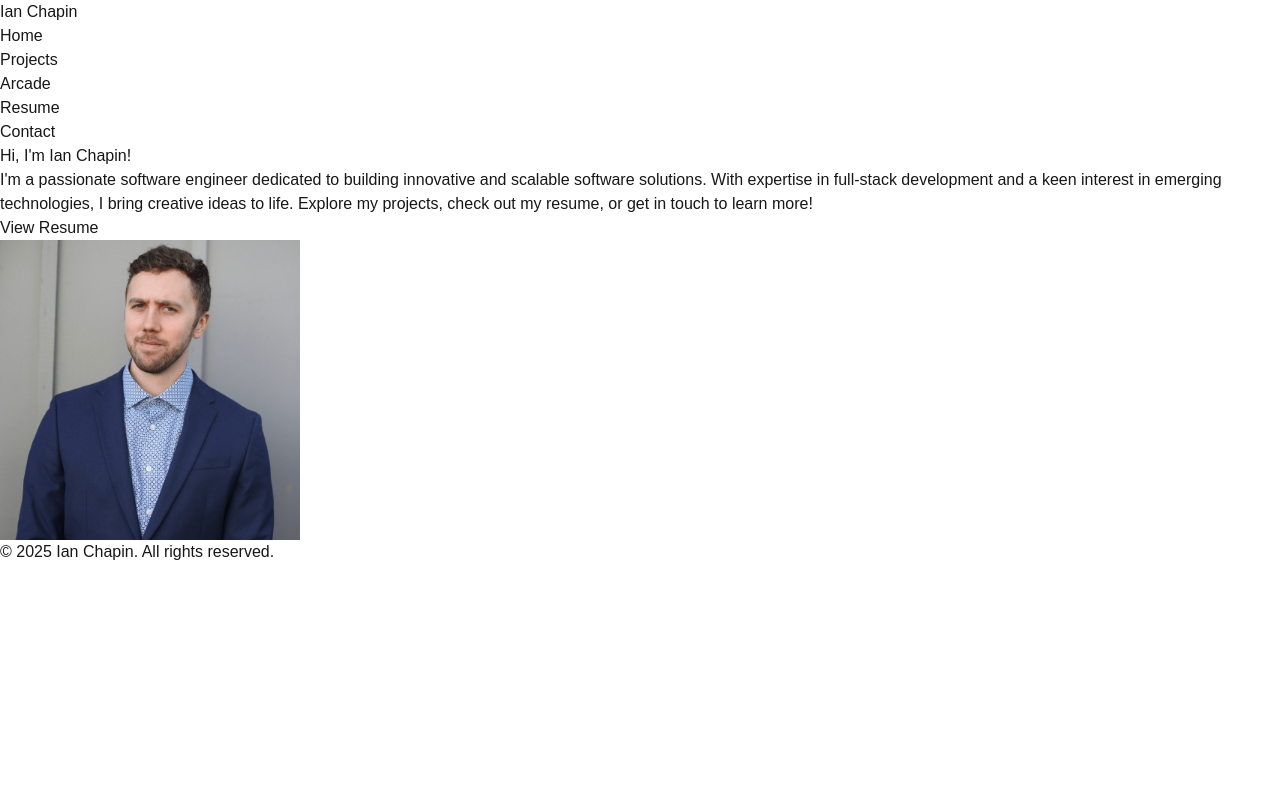
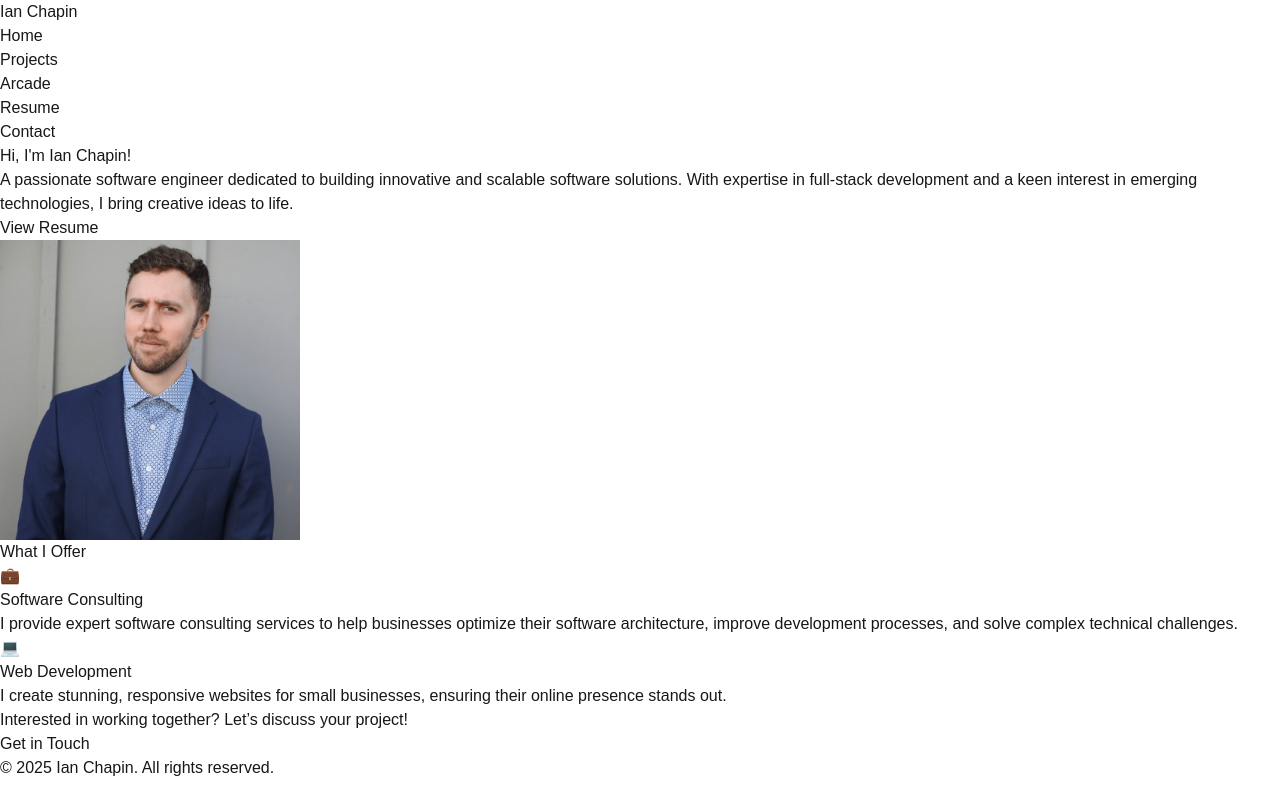
Before and after one commit to ianchapin/ianchapin, a Next.js app: page / in a window 1280 px wide. Built offline with nearby package versions, Linux system fonts and the light colour scheme.

Commit message:
Changed homepage styling and added more content

```diff
--- a/src/app/page.tsx
+++ b/src/app/page.tsx
@@ -4,22 +4,25 @@ import Link from 'next/link';
 
 const Home: React.FC = () => {
   return (
-    <div className="container mx-auto px-4 py-16">
-      <div className="flex flex-col md:flex-row items-center">
-        {/* Introduction Text */}
-        <div className="md:w-1/2 mb-8 md:mb-0">
-          <h1 className="text-5xl font-bold mb-4">Hi, I&apos;m Ian Chapin!</h1>
+    <div className="container mx-auto px-6 py-16">
+      {/* Hero Section */}
+      <div className="relative flex flex-col md:flex-row items-center bg-gradient-to-r bg-white text-black p-12 shadow-lg">
+        {/* Text Content */}
+        <div className="md:w-1/2 mb-8 md:mb-0 text-center md:text-left">
+          <h1 className="text-5xl font-extrabold mb-4 animate-fade-in">
+            Hi, I&apos;m Ian Chapin!
+          </h1>
           <p className="text-xl mb-6">
-            I&apos;m a passionate software engineer dedicated to building innovative and scalable software solutions.
+            A passionate software engineer dedicated to building innovative and scalable software solutions.
             With expertise in full-stack development and a keen interest in emerging technologies, I bring creative ideas to life.
-            Explore my projects, check out my resume, or get in touch to learn more!
           </p>
-          {/* Call to Action Button */}
-          <Link href="/resume">
-            <span className="inline-block px-8 py-4 bg-blue-500 text-white font-semibold rounded hover:bg-blue-600 transition-colors duration-200">
-              View Resume
-            </span>
-          </Link>
+          <div className="flex flex-col sm:flex-row gap-4 justify-center md:justify-start">
+            <Link href="/resume">
+              <span className="px-6 py-3 bg-white border text-blue-600 font-semibold shadow-md hover:bg-gray-100 transition duration-200">
+                View Resume
+              </span>
+            </Link>
+          </div>
         </div>
 
         {/* Profile Image */}
@@ -29,8 +32,47 @@ const Home: React.FC = () => {
             alt="Ian Chapin"
             width={300}
             height={300}
-            className="rounded-full shadow-lg"
+            className="rounded-full shadow-lg border-4 border-white"
           />
+        </div>
+      </div>
+
+      {/* Freelance Services Section */}
+      <div className="mt-16 text-center">
+        <h2 className="text-4xl font-bold mb-8">What I Offer</h2>
+        <div className="flex flex-col md:flex-row justify-center gap-8">
+
+          {/* Software Consulting Card */}
+          <div className="bg-white p-6 shadow-lg flex flex-col items-center text-center w-full md:w-1/3 border border-gray-200 hover:shadow-2xl transition duration-300">
+            <div className="text-blue-600 text-6xl mb-4">💼</div>
+            <h3 className="text-2xl font-semibold text-gray-900">Software Consulting</h3>
+            <p className="text-gray-600 mt-2">
+              I provide expert software consulting services to help businesses optimize their software architecture, improve development processes, and solve complex technical challenges.
+            </p>
+          </div>
+
+
+          {/* Web Development for Small Businesses Card */}
+          <div className="bg-white p-6 shadow-lg flex flex-col items-center text-center w-full md:w-1/3 border border-gray-200 hover:shadow-2xl transition duration-300">
+            <div className="text-green-500 text-6xl mb-4">💻</div>
+            <h3 className="text-2xl font-semibold text-gray-900">Web Development</h3>
+            <p className="text-gray-600 mt-2">
+              I create stunning, responsive websites for small businesses, ensuring their online presence stands out.
+            </p>
+          </div>
+
+        </div>
+
+        {/* Contact Section */}
+        <div className="mt-12">
+          <p className="text-xl">
+            Interested in working together? Let’s discuss your project!
+          </p>
+          <Link href="/contact">
+            <span className="mt-4 inline-block px-8 py-4 bg-purple-600 font-semibold shadow-md hover:bg-purple-700 transition duration-200">
+              Get in Touch
+            </span>
+          </Link>
         </div>
       </div>
     </div>
```
